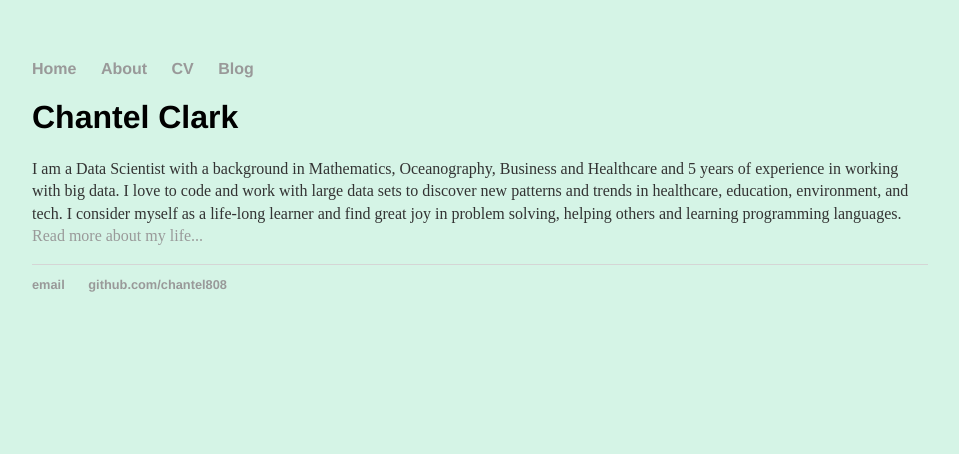
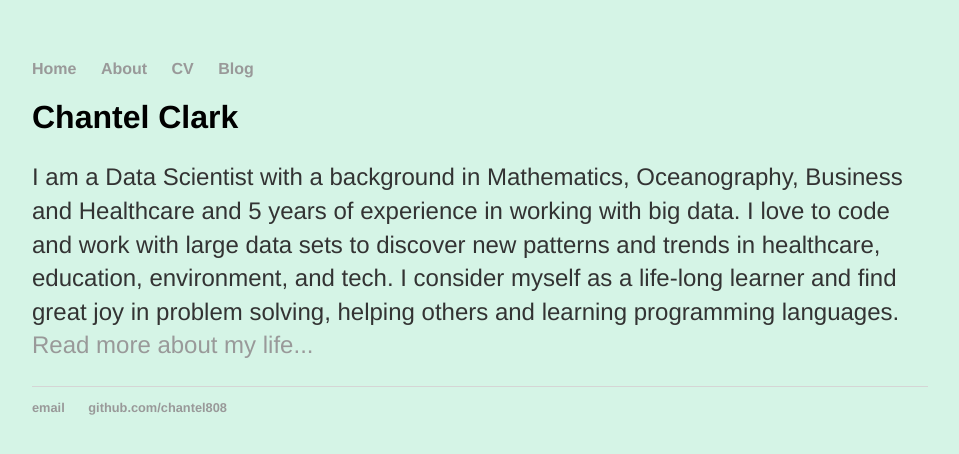
Before and after one commit to chantel808/chantel808.github.io, a Jekyll site: the page built from index.html, in a window 1280 px wide. Shown: the top 454 px of the page, without its empty margins (160-1119 px from the left). Built offline with Jekyll 4.4.1, drawn with Linux system fonts in a browser that asks for light colours.

Commit message:
Update main.css

```diff
--- a/css/main.css
+++ b/css/main.css
@@ -25,7 +25,8 @@ h1 {
     font-family:'Helvetica', 'Arial', 'Sans-Serif';
 }
 p {
-    font-size: 1.0em;
+    font-size: 1.5em;
+    font-family:'Helvetica', 'Arial', 'Sans-Serif';
     line-height: 1.4em;
     color: #333;
 }
```
